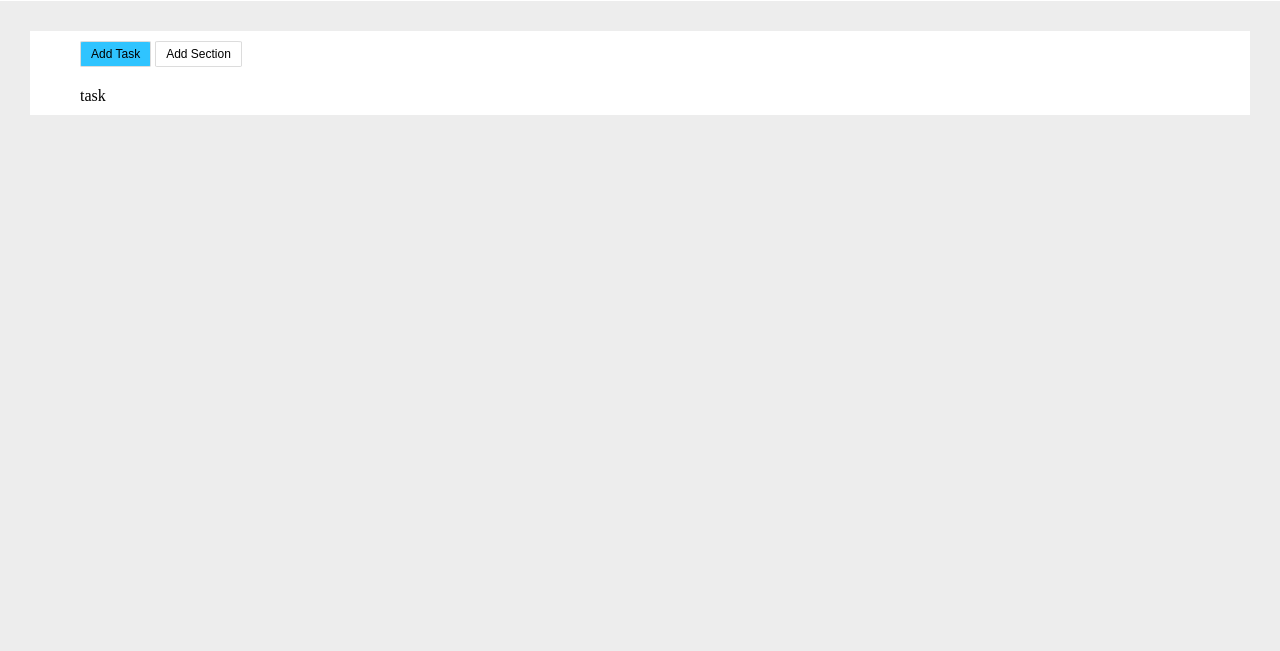
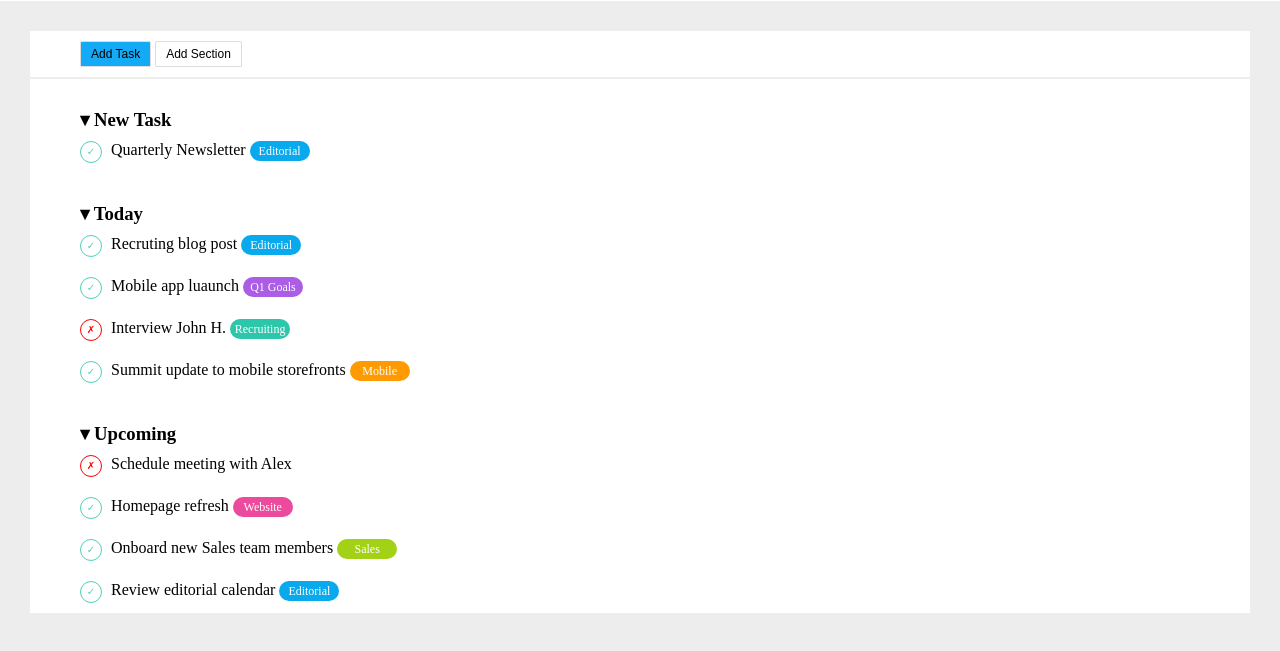
Before and after one commit to dianagiangregorio/html-css-toboolist, a plain HTML site: page index.html in a window 1280 px wide. Shown: the part 43-694 px from the top of the page. Drawn offline with Linux system fonts and the light colour scheme.

Commit message:
feat: added task section

```diff
--- a/css/style.css
+++ b/css/style.css
@@ -6,7 +6,7 @@ margin: 0;
 }
 
 body {
-    background-color: rgb(237, 237, 237);
+    background-color: #ededed;
 }
 
 .container {
@@ -32,13 +32,17 @@ main {
     margin: 30px;
 }
 
-main div {
+.box{
     padding: 10px 50px;
 }
 
-.buttons button {
+#buttons {
+    border-bottom: 2px solid #ededed;
+}
+
+button {
     display: inline;
-    background-color: #2fc4ff;
+    background-color: #14aaf5;
     padding: 5px 10px;
     font-size: 12px;
     border: 1px solid #dcdcdc;
@@ -48,3 +52,61 @@ main div {
 #white_color {
     background-color: white;
 }
+
+
+.mark {
+    border-radius: 50%;
+    display: inline-block;
+    padding: 5px;
+    font-size: 10px;
+    height: 10px;
+    width: 10px;
+    line-height: 10px;
+    text-align: center;
+    margin-right: 5px;
+}
+
+#check {
+    border: 1px solid #4fd0b9;
+    color: #4fd0b9;
+}
+
+#cross {
+    border: 1px solid red;
+    color: red;
+}
+
+h3 {
+padding-top: 30px;
+padding-left: 50px;
+}
+
+.target {
+    border-radius: 10px;
+    color: white;
+    font-size: 12px;
+    height: 20px;
+    width: 60px;
+    text-align: center;
+    line-height: 20px;
+    display: inline-block;
+}
+
+#editorial {
+    background-color: #09a9ed;
+}
+#goals {
+    background-color: #ab5de6;
+}
+#recruiting {
+    background-color: #2cc6ab;
+}
+#mobile {
+    background-color: #ff9b00;
+}
+#website {
+    background-color: #ec4a9d;
+}
+#sales {
+    background-color: #a3d116;
+}
--- a/index.html
+++ b/index.html
@@ -18,11 +18,51 @@
     <!--corpo della pagina-->
     <main>
         <!--pulsanti di diverso colore-->
-        <div class="buttons">
+        <section id="buttons">
+            <div class="box">
             <button>Add Task</button>
             <button id="white_color">Add Section</button>
-        </div>
-        <div>task</div>
+            </div>
+        </section>
+        <!--sezione delle task-->
+        <h3>&dtrif; New Task</h3>
+        <section class="box" id="tasks">
+            <div class="mark" id="check">&check;</div> <span>Quarterly Newsletter</span>
+            <div class="target" id="editorial">Editorial</div>
+        </section>
+        <h3>&dtrif; Today</h3>
+        <section class="box" id="tasks">
+            <div class="mark" id="check">&check;</div> <span>Recruting blog post</span>
+            <div class="target" id="editorial">Editorial</div><br>
+        </section>
+        <section class="box" id="tasks">
+            <div class="mark" id="check">&check;</div> <span>Mobile app luaunch</span>
+            <div class="target" id="goals">Q1 Goals</div><br>
+        </section>
+        <section class="box" id="tasks">
+            <div class="mark" id="cross">&cross;</div> <span>Interview John H.</span>
+            <div class="target" id="recruiting">Recruiting</div><br>
+        </section>
+        <section class="box" id="tasks">
+            <div class="mark" id="check">&check;</div> <span>Summit update to mobile storefronts</span>
+            <div class="target" id="mobile">Mobile</div><br>
+        </section>
+        <h3>&dtrif; Upcoming</h3>
+        <section class="box" id="tasks">
+            <div class="mark" id="cross">&cross;</div> <span>Schedule meeting with Alex</span><br>
+        </section>
+        <section class="box" id="tasks">
+            <div class="mark" id="check">&check;</div> <span>Homepage refresh</span>
+            <div class="target" id="website">Website</div><br>
+        </section>
+        <section class="box" id="tasks">
+            <div class="mark" id="check">&check;</div> <span>Onboard new Sales team members</span>
+            <div class="target" id="sales">Sales</div><br>
+        </section>
+        <section class="box" id="tasks">
+            <div class="mark" id="check">&check;</div> <span>Review editorial calendar</span>
+            <div class="target" id="editorial">Editorial</div><br>
+        </section>
     </main>
 </body>
 
```
